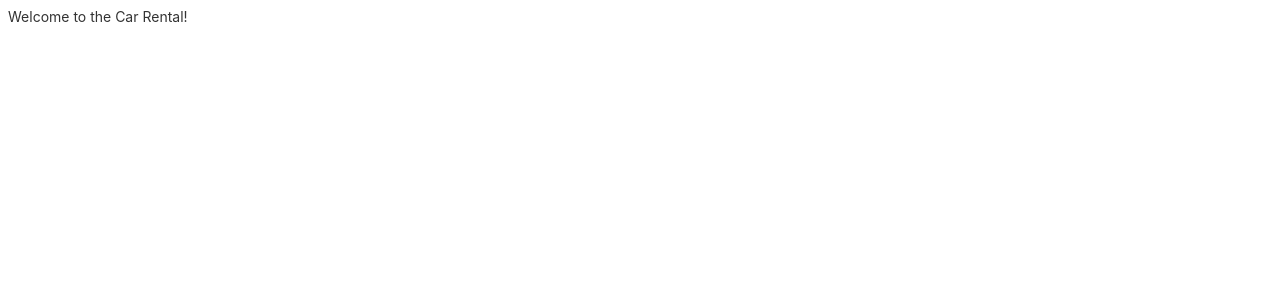
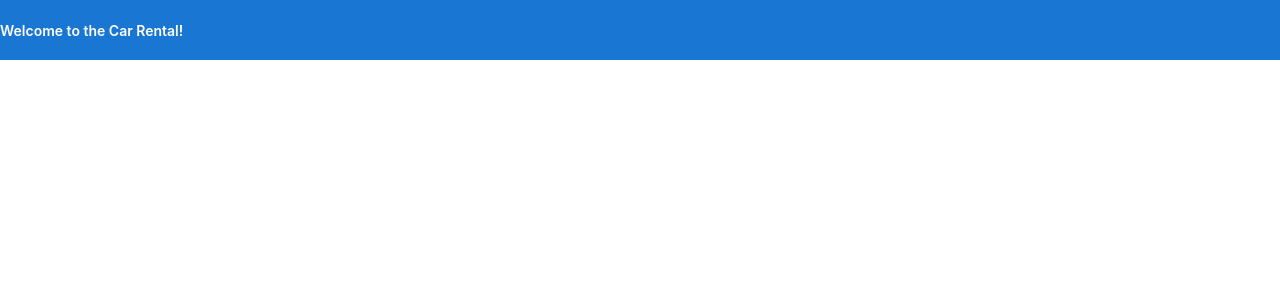
Before and after one commit to chazelv/Car_Rental_Lapierre_Chazel, an Angular app: page / in a window 1280 px wide. Shown: the top 300 px of the page. Built offline with nearby package versions, Linux system fonts and the light colour scheme.

Commit message:
Title ribbon now display properly

```diff
--- a/src/app/app.component.html
+++ b/src/app/app.component.html
@@ -303,7 +303,7 @@
 </style>
 
 <!-- Toolbar -->
-<nav class=".toolbar">Welcome to the Car Rental!</nav>
+<nav class="toolbar">Welcome to the Car Rental!</nav>
 
 <!-- * * * * * * * * * * * * * * * * * * * * * * * * * * * * * * * -->
 <!-- * * * * * * * * * * * The content above * * * * * * * * * * * -->
```
Also changed, not shown: 1 other file (tests, documents, lock files or other folders).
